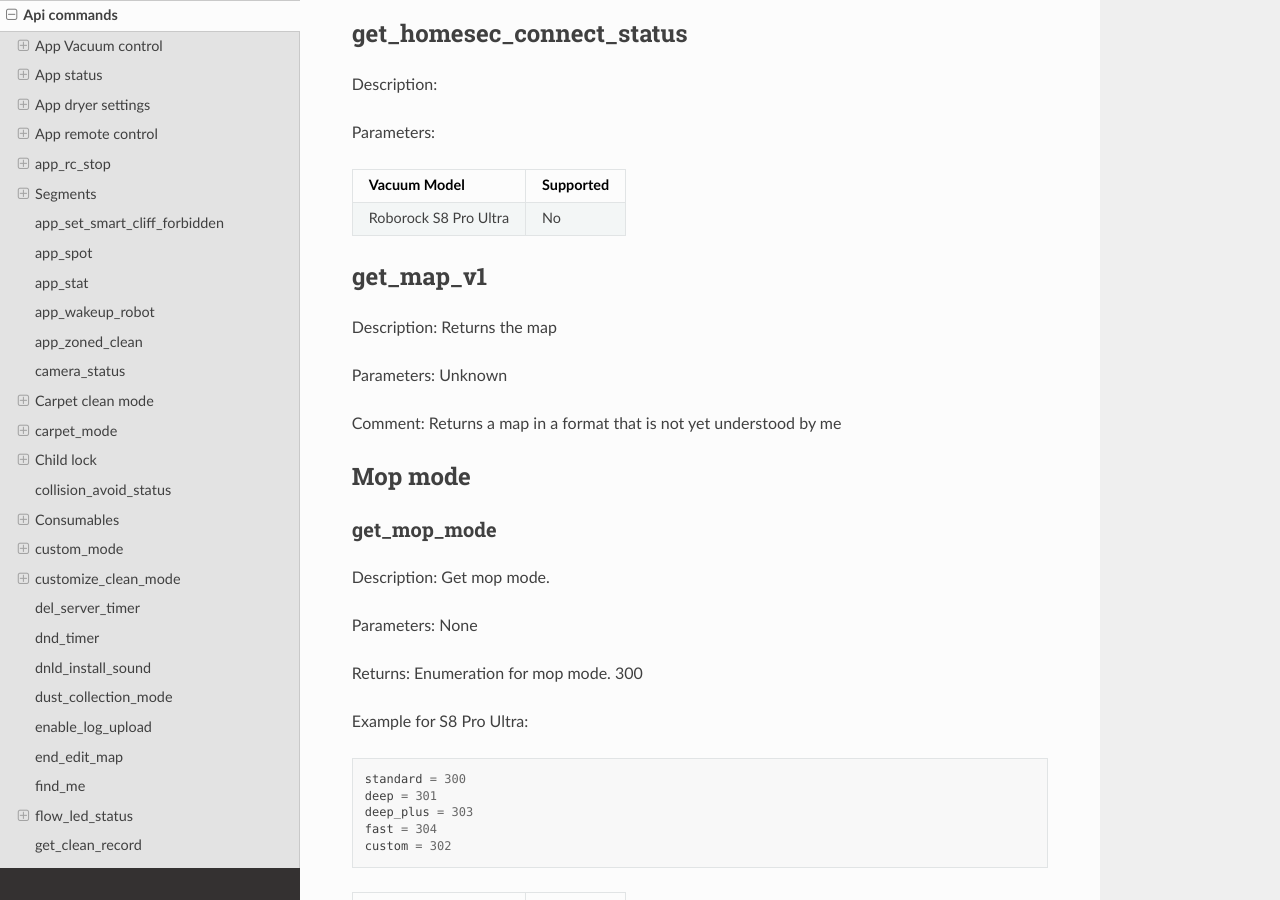
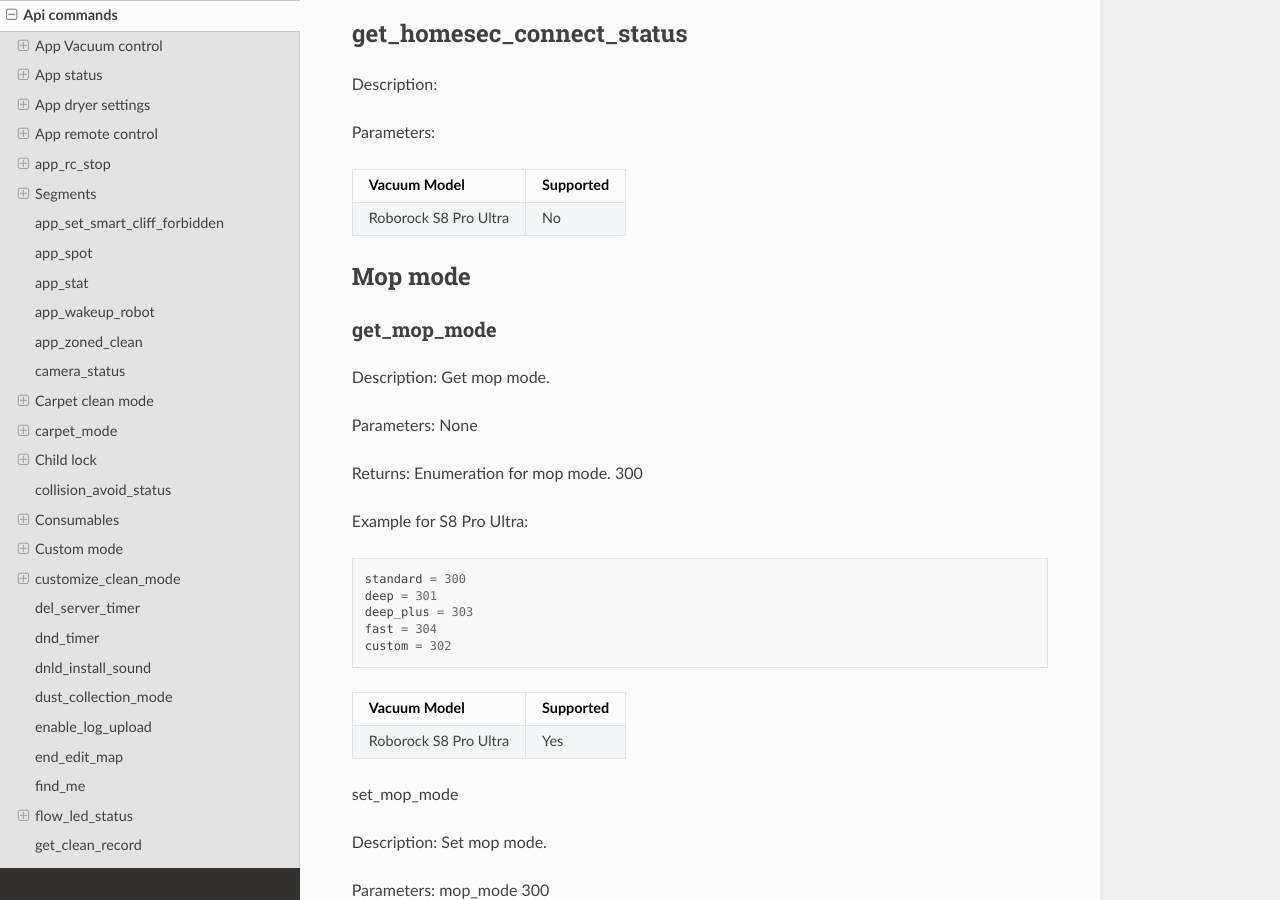
Before and after one commit to humbertogontijo/python-roborock, a Sphinx documentation site: the page built from docs/source/api_commands.rst, in a window 1280 px wide and 900 px high, scrolled down 16954 px. Built offline with Sphinx 7.4.7 and the Read the Docs theme 2.0.0, drawn with Linux system fonts in a browser that asks for light colours; some of the changed text lies outside the part shown.

Commit message:
Grouping of commands - might be a cause for concern

```diff
--- a/docs/source/api_commands.rst
+++ b/docs/source/api_commands.rst
@@ -537,7 +537,7 @@
 ======================  =========
 
 
-custom_mode
+Custom mode
 -----------
 
 Get: get_custom_mode
@@ -840,18 +840,6 @@
 Roborock S8 Pro Ultra   No
 ======================  =========
 
-get_map_v1
-----------
-
-Description: Returns the map
-
-Parameters: Unknown
-
-Comment: Returns a map in a format that is not yet understood by me
-
-..
-    Explore what parameters it may take
-    Extend code to return byte stream ?
 
 Mop mode
 --------
```
Also changed, not shown: other parts of docs/source/api_commands.rst (+13 -0 lines).
